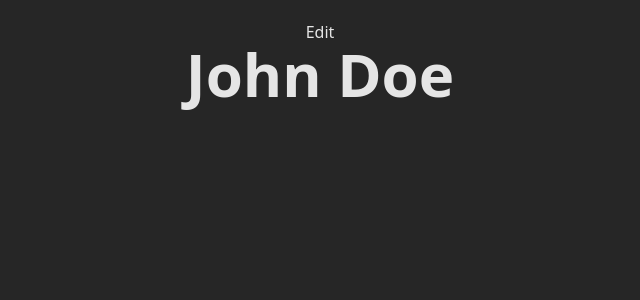
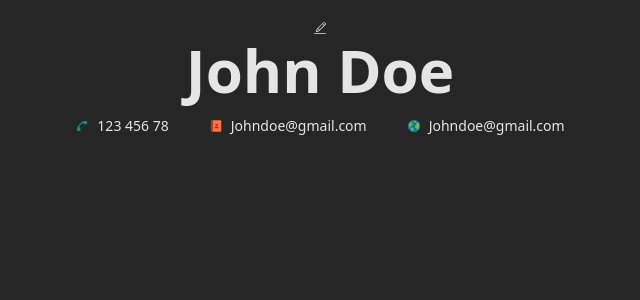
Before and after one commit to ofgaard/cv-app, a React (Vite) app: page / in a window 1280 px wide. Shown: the top 300 px of the page, without its empty margins (320-960 px from the left). Built offline with nearby package versions, Linux system fonts and the light colour scheme.

Commit message:
Complete Personal component – let user submit and edit personal info for CV

```diff
--- a/package.json
+++ b/package.json
@@ -11,7 +11,8 @@
   },
   "dependencies": {
     "react": "^18.3.1",
-    "react-dom": "^18.3.1"
+    "react-dom": "^18.3.1",
+    "react-icons": "^5.3.0"
   },
   "devDependencies": {
     "@eslint/js": "^9.11.1",
--- a/src/App.jsx
+++ b/src/App.jsx
@@ -19,7 +19,7 @@ function App() {
         >
           {/* Contact header */}
           <div>
-            <Personal></Personal>
+            <Personal darkMode={darkMode}></Personal>
           </div>
           {/* Experience section */}
           <div></div>
--- a/src/Personal.jsx
+++ b/src/Personal.jsx
@@ -1,6 +1,10 @@
 import { useState } from "react";
+import { FcPhone } from "react-icons/fc";
+import { FcGlobe } from "react-icons/fc";
+import { FcContacts } from "react-icons/fc";
+import { CiEdit } from "react-icons/ci";
 
-export default function Personal() {
+export default function Personal(darkMode) {
   const [editMode, setEditMode] = useState(false);
   const toggleEditMode = () => {
     setEditMode((prev) => !prev);
@@ -17,37 +21,92 @@ export default function Personal() {
     const { name, value } = e.target;
     setContacts((prev) => ({ ...prev, [name]: value }));
   };
+
   return (
     <>
-      <div className="flex flex-col items-center">
+      <div className="flex flex-col items-center gap-4">
         {/* Name and edit button */}
-        <div className="flex flex-col">
+        <div className="flex flex-col items-center gap-1">
           <button className="" onClick={toggleEditMode}>
-            Edit
+            {!editMode ? <CiEdit></CiEdit> : "done"}
           </button>
           <h1 className="text-5xl sm:text-6xl font-semibold">
             {!editMode ? (
               contacts.Name
             ) : (
               <input
-                className="bg-transparent border max-w-96 text-center"
+                className="bg-neutral-700 rounded-md p-2 max-w-96 text-center"
                 type="text"
                 name="Name"
                 value={contacts.Name}
-                placeholder={contacts.Name}
+                placeholder="Name"
                 onChange={handleInput}
               />
             )}
           </h1>
         </div>
         {/* Contact info */}
-        <div>
+        <div className="flex flex-col md:flex-row gap-3 md:gap-10 items-center text-sm">
           {/* Phone */}
-          <div></div>
+          <div className="flex flex-row items-center gap-2">
+            {!editMode && <FcPhone></FcPhone>}
+            <h2>
+              {!editMode ? (
+                contacts.Phone
+              ) : (
+                <input
+                  className={`bg-transparent max-w-96 text-center ${
+                    darkMode ? "bg-neutral-700" : "bg-neutral-400"
+                  } max-h-7 rounded-md p-2`}
+                  type="text"
+                  name="Phone"
+                  value={contacts.Phone}
+                  placeholder="Phone number"
+                  onChange={handleInput}
+                />
+              )}
+            </h2>
+          </div>
           {/* Email */}
-          <div></div>
+          <div className="flex flex-row items-center gap-2">
+            {!editMode && <FcContacts></FcContacts>}
+            <h2>
+              {!editMode ? (
+                contacts.Email
+              ) : (
+                <input
+                  className={`bg-transparent max-w-96 text-center ${
+                    darkMode ? "bg-neutral-700" : "bg-neutral-400"
+                  } max-h-7 rounded-md p-2`}
+                  type="text"
+                  name="Email"
+                  value={contacts.Email}
+                  placeholder="Email"
+                  onChange={handleInput}
+                />
+              )}
+            </h2>
+          </div>
           {/* Location */}
-          <div></div>
+          <div className="flex flex-row items-center gap-2">
+            {!editMode && <FcGlobe></FcGlobe>}
+            <h2>
+              {!editMode ? (
+                contacts.Email
+              ) : (
+                <input
+                  className={`bg-transparent max-w-96 text-center ${
+                    darkMode ? "bg-neutral-700" : "bg-neutral-400"
+                  } max-h-7 rounded-md p-2`}
+                  type="text"
+                  name="Location"
+                  value={contacts.Location}
+                  placeholder="Location"
+                  onChange={handleInput}
+                />
+              )}
+            </h2>
+          </div>
         </div>
       </div>
     </>
--- a/src/index.css
+++ b/src/index.css
@@ -2,9 +2,10 @@
 @tailwind components;
 @tailwind utilities;
 
-:root {
+#root {
   font-synthesis: none;
   text-rendering: optimizeLegibility;
   -webkit-font-smoothing: antialiased;
   -moz-osx-font-smoothing: grayscale;
+  overflow-x: hidden;
 }
```
Also changed, not shown: 1 other file (tests, documents, lock files or other folders).
